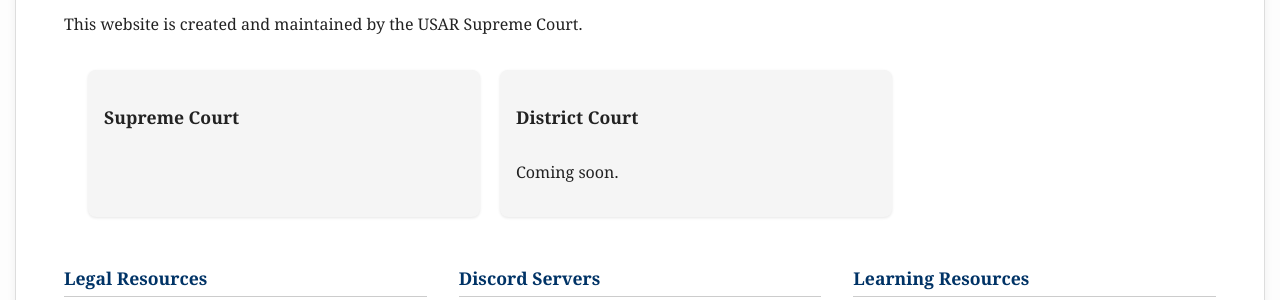
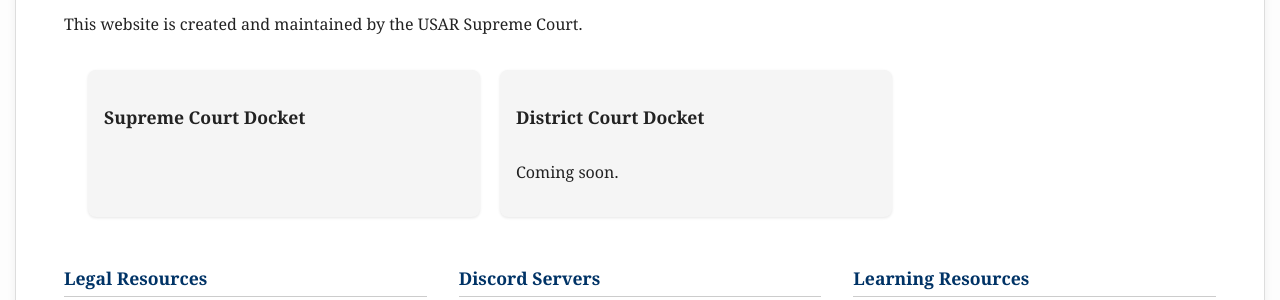
Before and after one commit to usarscotus/legal-directory, a Jekyll site: the page built from index.html, in a window 1280 px wide. Shown: the part 371-671 px from the top of the page. Built offline with Jekyll 4.4.1, drawn with Linux system fonts in a browser that asks for light colours.

Commit message:
Add expandable docket descriptions and improve layout
Introduces expandable/collapsible docket descriptions with new CSS classes for toggling and smooth transitions. Updates the Supreme Court and District Court headers for clarity, adds docket numbers to card entries, and improves the scrollable area for docket cards.

```diff
--- a/assets/style.css
+++ b/assets/style.css
@@ -209,6 +209,42 @@
   margin-bottom: 0.5rem;
   font-size: 1rem; /* match base size */
   font-family: Georgia, serif;
+}
+
+.toggle-desc {
+  background: none;
+  border: none;
+  color: #003366;
+  font-weight: 500;
+  padding: 0.25rem 0.5rem;
+  border-radius: 4px;
+  transition: all 0.2s ease-in-out;
+  cursor: pointer;
+  text-decoration: none;
+  font-family: inherit;
+  font-size: 0.95rem;
+  display: inline-block;
+}
+
+.toggle-desc:hover {
+  color: #1e40af;
+  background: rgba(30, 64, 175, 0.07);
+}
+
+.desc-container {
+  overflow: hidden;
+  transition: max-height 0.3s ease;
+  max-height: 3.5em; /* enough for one <p> */
+}
+
+.desc-container.expanded {
+  max-height: 500px; /* enough room for full content */
+}
+
+.docket-scroll {
+  max-height: 175px;  /* or 1 card’s height + margin */
+  overflow-y: auto;
+  padding-right: 6px;
 }
 
 
--- a/index.html
+++ b/index.html
@@ -15,16 +15,15 @@
       <div class="docket-columns">
         <!-- Supreme Court Column -->
         <div class="docket-column">
-          <h3 class="docket-header">Supreme Court</h3>
+          <h3 class="docket-header">Supreme Court Docket</h3>
           <div id="docket-cards" class="docket-scroll">
             <!-- Cards load here -->
           </div>
-          <p id="docket-error" class="docket-error">Unable to load the docket. Please try again later.</p>
         </div>
 
         <!-- District Court Column -->
         <div class="docket-column">
-          <h3 class="docket-header">District Court</h3>
+          <h3 class="docket-header">District Court Docket</h3>
           <div class="docket-scroll">
             <p>Coming soon.</p>
           </div>
@@ -119,22 +118,32 @@
           const fullDesc = formatDescription(card.desc);
 
           el.innerHTML = `
-            <li>
+            <div class="docket-card-entry">
               <a href="${card.url}" class="resource-link">${card.name}</a>
-            </li>
-            <div id="${contentId}" class="mb-2">${showShort}</div>
-            <button class="toggle-desc" data-id="${contentId}" data-full='${encodeURIComponent(fullDesc)}' data-short='${encodeURIComponent(showShort)}'>
-              Show More
-            </button>
+              <div>Docket No. ${card.docket}</div>
+              <div id="${contentId}" class="desc-container">${showShort}</div>
+              <button class="toggle-desc" data-id="${contentId}" data-full='${encodeURIComponent(fullDesc)}' data-short='${encodeURIComponent(showShort)}'>
+                Show More
+              </button>
+            </div>
           `;
+
           container.appendChild(el);
         });
 
         document.querySelectorAll(".toggle-desc").forEach(btn => {
           btn.addEventListener("click", () => {
             const target = document.getElementById(btn.dataset.id);
-            const isExpanded = btn.textContent.includes("Less");
-            target.innerHTML = isExpanded ? decodeURIComponent(btn.dataset.short) : decodeURIComponent(btn.dataset.full);
+            const isExpanded = target.classList.contains("expanded");
+
+            target.innerHTML = isExpanded
+              ? decodeURIComponent(btn.dataset.short)
+              : decodeURIComponent(btn.dataset.full);
+
+            requestAnimationFrame(() => {
+              target.classList.toggle("expanded", !isExpanded);
+            });
+
             btn.textContent = isExpanded ? "Show More" : "Show Less";
           });
         });
```
